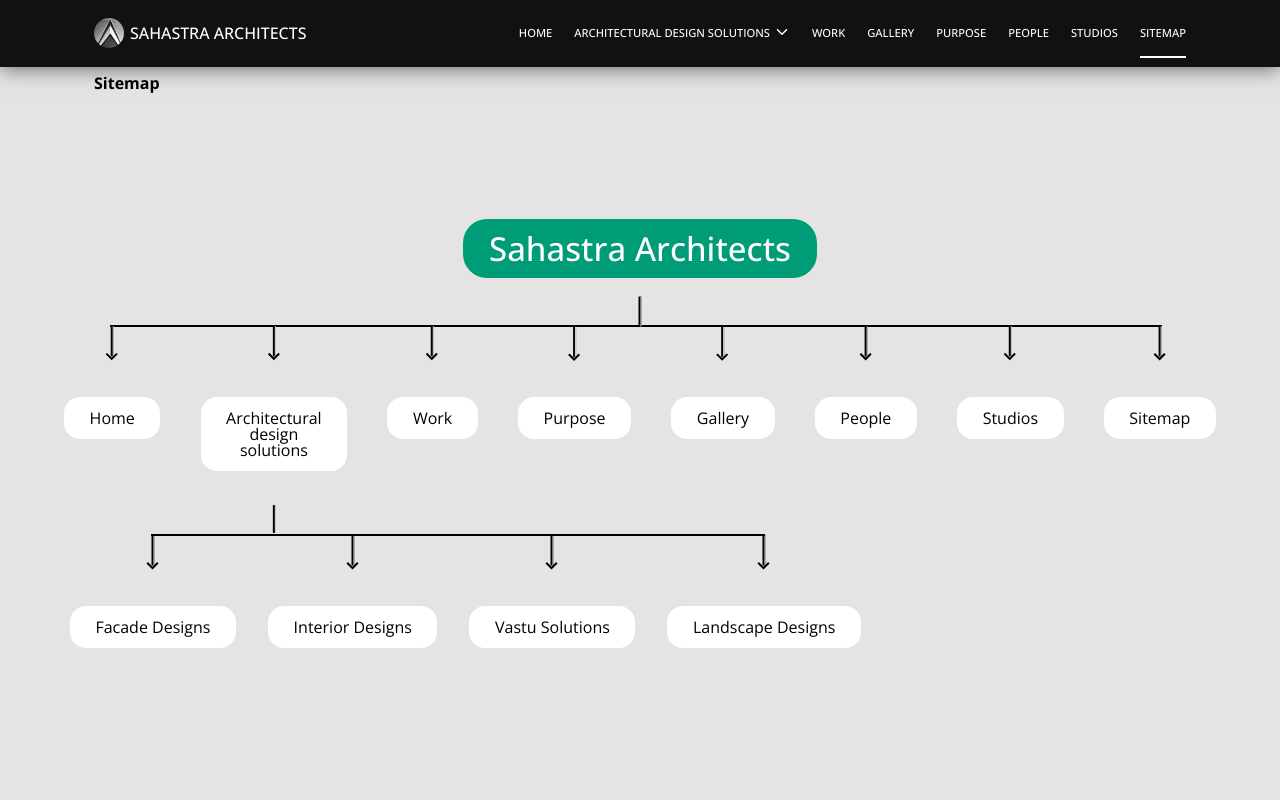
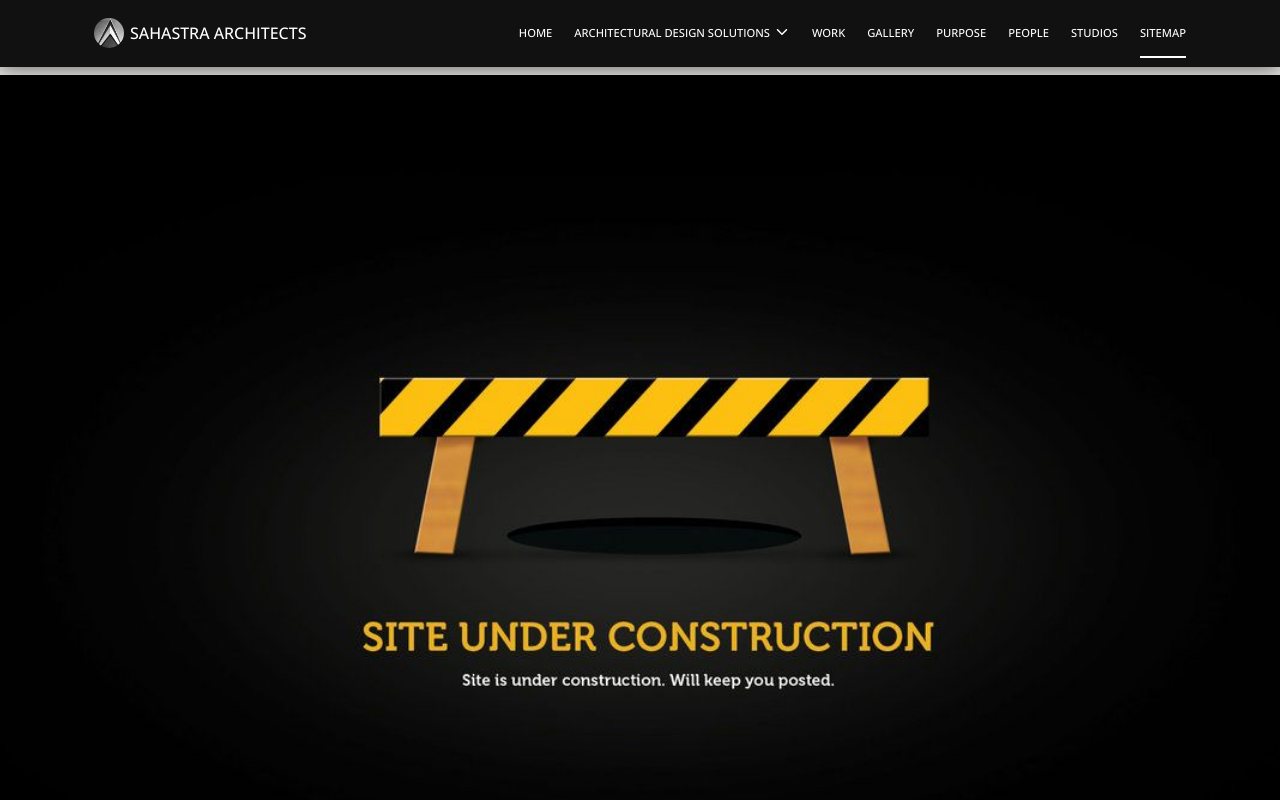
Before and after one commit to somanshu63/SahastraArchitects, a React (Create React App) app: page /sitemap in a window 1280 px wide. Shown: the top 800 px of the page. Built offline with nearby package versions, Linux system fonts and the light colour scheme; a web font is replaced by a local one.

Commit message:
under construction image

```diff
--- a/src/components/sitemap.js
+++ b/src/components/sitemap.js
@@ -1,10 +1,11 @@
 import { MdKeyboardArrowRight } from "react-icons/md";
 import { Link } from "react-router-dom";
+import underConstructionImage from "../images/sitemap.jpg";
 
 function Sitemap() {
   return (
     <>
-      <p className="mr-3 fw-700 pLR67">Sitemap</p>
+      {/* <p className="mr-3 fw-700 pLR67">Sitemap</p>
 
       <div className=" sitemapContainer">
         <div className="relative">
@@ -177,7 +178,12 @@
           </div>
           <ul className="flex items-start justify-between"></ul>
         </div>
-      </div>
+      </div> */}
+      <img
+        src={underConstructionImage}
+        className="w-full h-screen"
+        alt="under contruction image"
+      ></img>
     </>
   );
 }
--- a/src/index.css
+++ b/src/index.css
@@ -1282,7 +1282,7 @@
   padding: 0.8rem 1.6rem;
   background-color: white;
   border-radius: 1rem;
-  z-index: 100;
+  z-index: 10;
 }
 .linksSitemap:hover {
   color: #009b77;
```
Also changed, not shown: src/images/sitemap.jpg (added).
